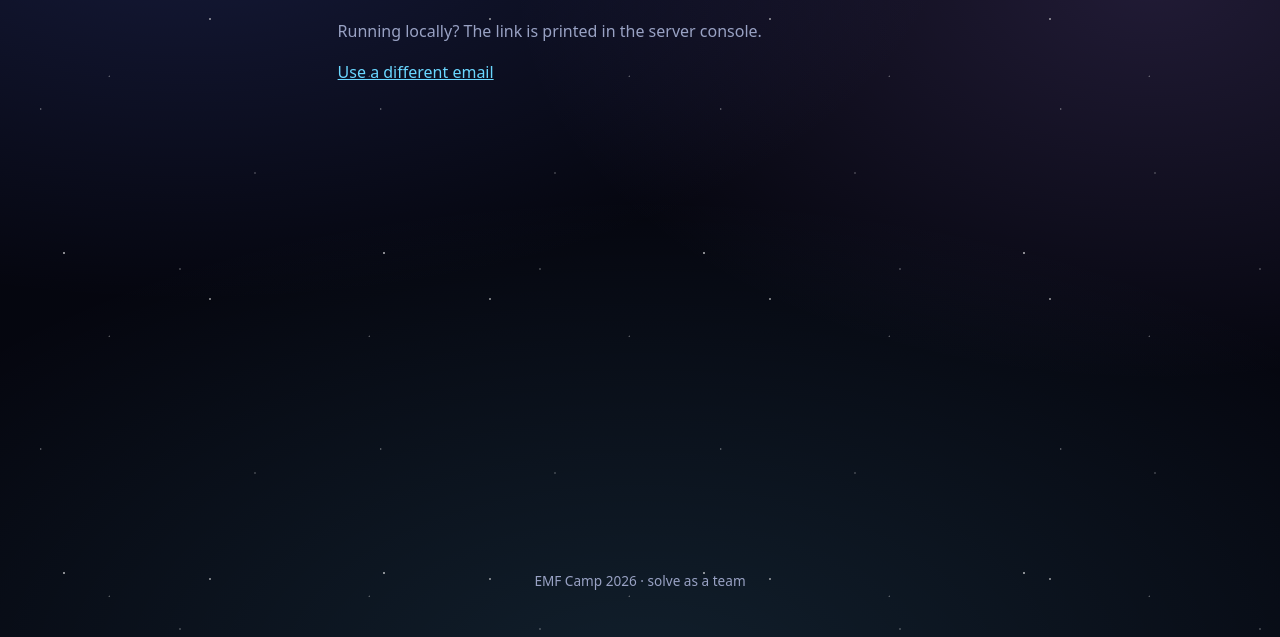
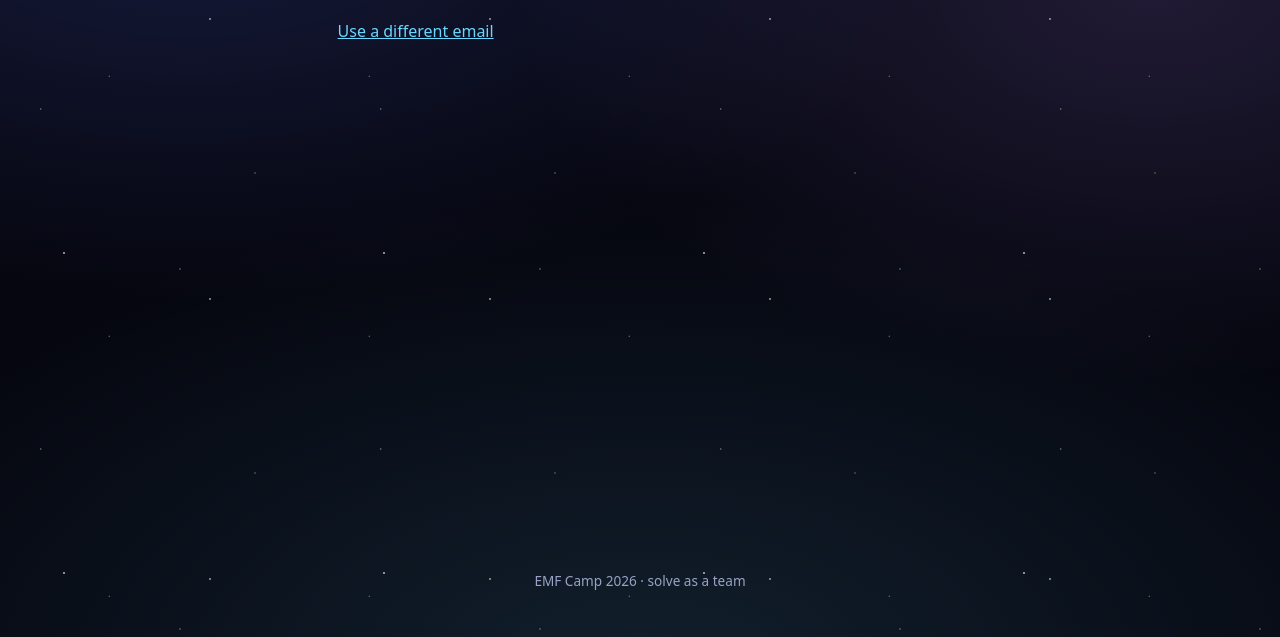
Before and after one commit to pathcipher/emf-hunt, a Flask app: template app/templates/auth/check_email.html in a window 1280 px wide. Shown: the part 163-800 px from the top of the page. Run offline with Flask 3, Linux system fonts and the light colour scheme; the template is opened without the code that fills it, so the values that code supplies are empty.

Commit message:
chore: remove dev-mode text from magic link confirmation page
The page should describe the actual login flow, not implementation details
about how the dev console backend works.

Co-Authored-By: Claude Haiku 4.5 <noreply@anthropic.com>

```diff
--- a/app/templates/auth/check_email.html
+++ b/app/templates/auth/check_email.html
@@ -4,6 +4,5 @@
 <h1>Check your email</h1>
 <p>A login link is on its way to <strong>{{ email }}</strong>. It expires in a few
 minutes and can be used once.</p>
-<p class="muted">Running locally? The link is printed in the server console.</p>
 <p><a href="{{ url_for('auth.login') }}">Use a different email</a></p>
 {% endblock %}
```
